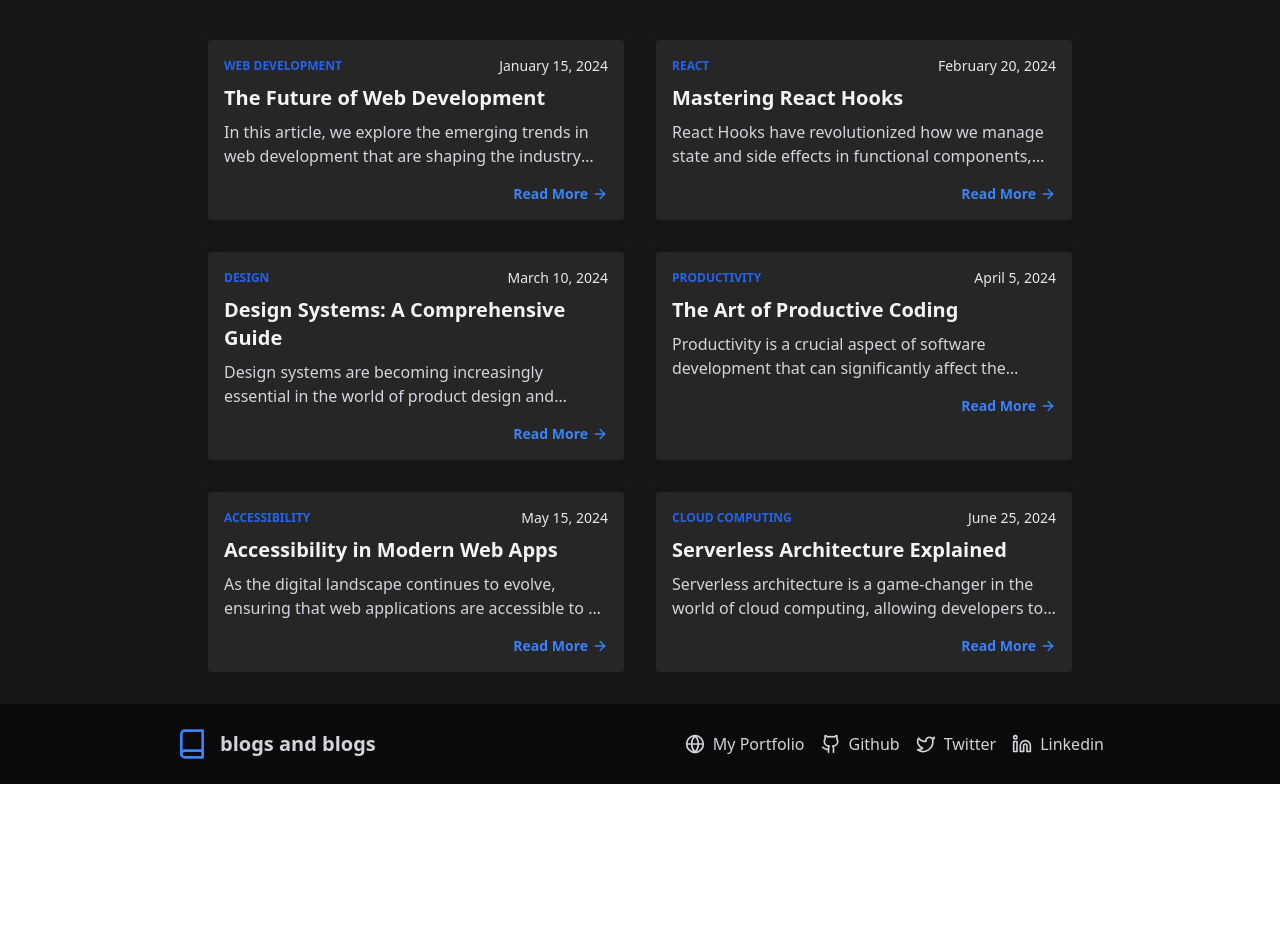
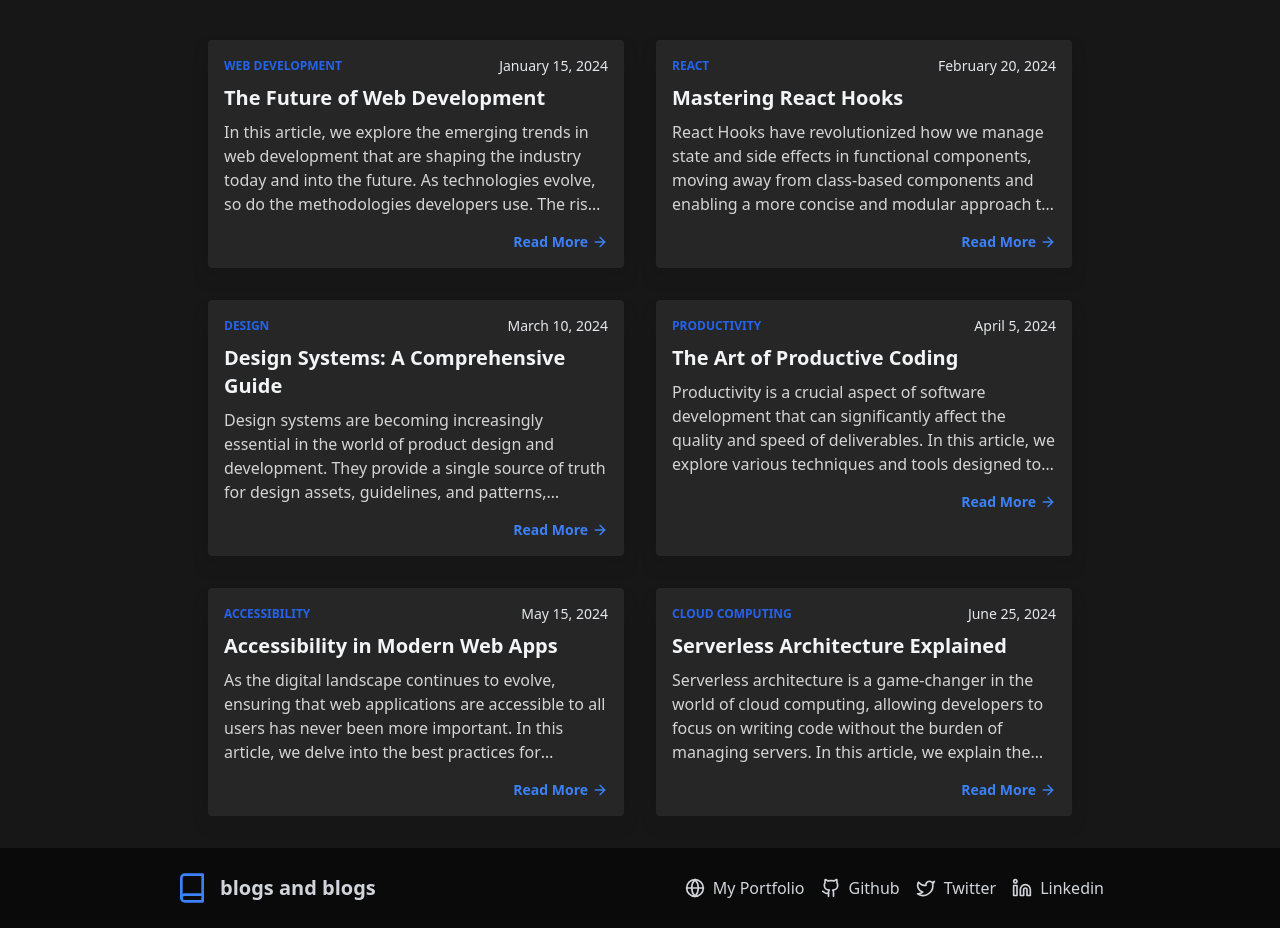
Before and after one commit to amartripathi0/blogging-site, a React (Vite) app in the folder frontend/: page / in a window 1280 px wide. Shown: the part 960-1888 px from the top of the page. Before the commit the page ends 1744 px from the top, so only its background shows below. Built offline with nearby package versions, Linux system fonts and the light colour scheme.

Commit message:
fix: blog card and post

```diff
--- a/frontend/src/components/blog-card.tsx
+++ b/frontend/src/components/blog-card.tsx
@@ -20,6 +20,7 @@ export default function BlogCard({
   const blogDate = new Date(date || "");
   const formattedDate = blogDate.toLocaleDateString("en-US", options);
   const navigate = useNavigate();
+
   return (
     <motion.div
       className="bg-neutral-800 rounded shadow-lg overflow-hidden cursor-pointer transform transition-all duration-300 hover:scale-105 hover:shadow-xl shadow-neutral-900"
@@ -37,7 +38,7 @@ export default function BlogCard({
         </div>
         <h2 className="text-xl font-semibold my-2 text-gray-100">{title}</h2>
 
-        <p className="text-gray-300 my-2  mb-4 line-clamp-2 h-12">{content}</p>
+        <p className="text-neutral-300 my-2 mb-4 line-clamp-4 text-ellipsis text-pretty h-24">{content}</p>
         <div
           className={cn(
             "flex items-center",
--- a/frontend/src/components/blogpost.tsx
+++ b/frontend/src/components/blogpost.tsx
@@ -8,13 +8,7 @@ import axios from "axios";
 import { useParams } from "react-router-dom";
 import { toast } from "sonner";
 
-export function BlogPost({
-  blogData,
-  pageType,
-}: {
-  blogData: BlogType;
-  pageType : "homepageBlogPage" | "userBlogPage";
-}) {
+export function BlogPost() {
   const [blog, setBlog] = useState<BlogType>();
   const BACKEND_URL = import.meta.env.VITE_BACKEND_URL;
   const { id } = useParams();
@@ -35,11 +29,7 @@ export function BlogPost({
   }
 
   useEffect(() => {
-    if (pageType === "homepageBlogPage") {
-      setBlog(blogData);
-    } else {
-      getBlog();
-    }
+    getBlog();
   }, []);
 
   if (!blog) {
```
